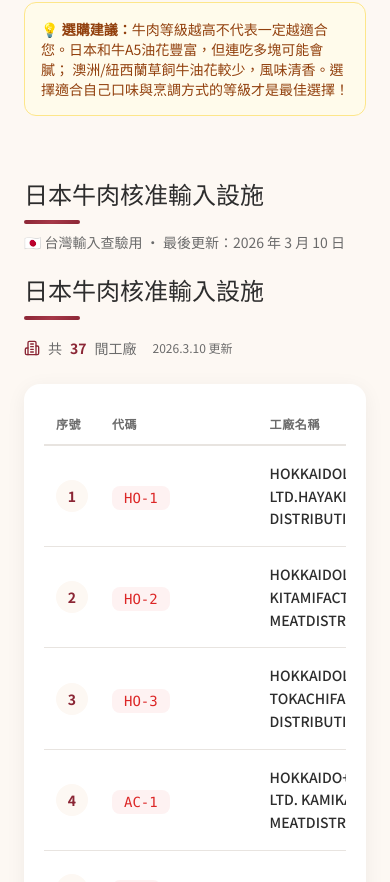
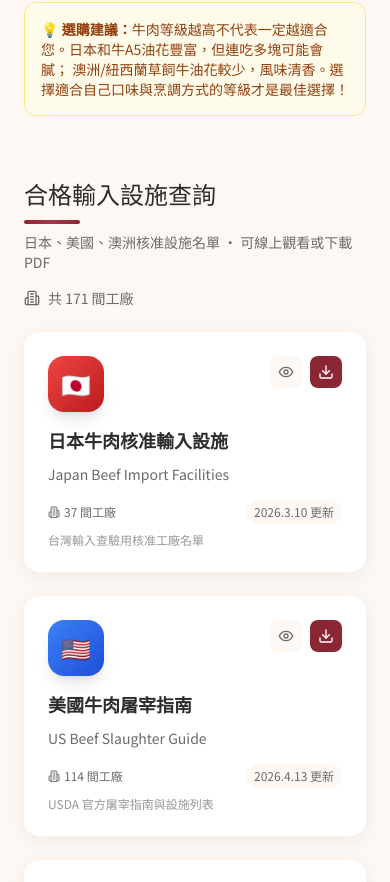
Before and after one commit to wagyunote/meat-knowledge-hub, a Next.js app: page /meat-knowledge-hub/ in a window 390 px wide. Shown: the part 3912-4794 px from the top of the page. Built offline with nearby package versions, Linux system fonts and the light colour scheme.

Commit message:
feat: 設施查詢改用三個官方 PDF（日本/美國/澳洲）

```diff
--- a/app/page.tsx
+++ b/app/page.tsx
@@ -2,7 +2,6 @@ import Header from '@/components/Header'
 import Hero from '@/components/Hero'
 import HandbookSection from '@/components/HandbookSection'
 import StandardsSection from '@/components/StandardsSection'
-import MarketsSection from '@/components/MarketsSection'
 import FacilityPDFSection from '@/components/FacilityPDFSection'
 import FAQSection from '@/components/FAQSection'
 import DataSourcesSection from '@/components/DataSourcesSection'
@@ -20,23 +19,7 @@ export default function Home() {
         {/* 分級標準 */}
         <StandardsSection />
 
-        {/* 日本設施表格 */}
-        <section id="japan-facilities" className="mb-16 sm:mb-20">
-          <div className="flex flex-col sm:flex-row sm:justify-between sm:items-end gap-4 mb-6 sm:mb-10">
-            <div>
-              <h2 className="font-serif-tc text-2xl sm:text-3xl text-charcoal relative pb-3 sm:pb-4">
-                日本牛肉核准輸入設施
-                <span className="absolute bottom-0 left-0 w-14 sm:w-16 h-1 gradient-meat rounded-full"></span>
-              </h2>
-              <p className="text-warm-gray text-sm mt-2">
-                🇯🇵 台灣輸入查驗用 · 最後更新：2026 年 3 月 10 日
-              </p>
-            </div>
-          </div>
-          <MarketsSection />
-        </section>
-
-        {/* 美國/澳洲設施 PDF */}
+        {/* 設施查詢 PDF */}
         <FacilityPDFSection />
 
         {/* 常見問題 */}
--- a/components/FacilityPDFSection.tsx
+++ b/components/FacilityPDFSection.tsx
@@ -16,14 +16,24 @@ interface FacilityPDF {
 
 const facilityPDFs: FacilityPDF[] = [
   {
-    title: '美國牛肉出口驗證設施',
-    title_en: 'US Beef EV Facilities',
-    file: './LSOfficialListingEVProgram.pdf',
+    title: '日本牛肉核准輸入設施',
+    title_en: 'Japan Beef Import Facilities',
+    file: './日本牛肉核准輸入設施.pdf',
+    count: 37,
+    update: '2026.3.10',
+    color: 'from-red-500 to-red-700',
+    icon: '🇯🇵',
+    note: '台灣輸入查驗用核准工廠名單'
+  },
+  {
+    title: '美國牛肉屠宰指南',
+    title_en: 'US Beef Slaughter Guide',
+    file: './美國牛肉屠宰指南.pdf',
     count: 114,
     update: '2026.4.13',
     color: 'from-blue-500 to-blue-700',
     icon: '🇺🇸',
-    note: 'USDA 官方 EV Program 列表'
+    note: 'USDA 官方屠宰指南與設施列表'
   },
   {
     title: '澳洲肉品工廠名單',
@@ -56,7 +66,7 @@ export default function FacilityPDFSection() {
         </div>
       </div>
 
-      <div className="grid md:grid-cols-2 gap-6 sm:gap-8">
+      <div className="grid md:grid-cols-3 gap-6 sm:gap-8">
         {facilityPDFs.map((pdf, index) => (
           <motion.div
             key={pdf.file}
```
